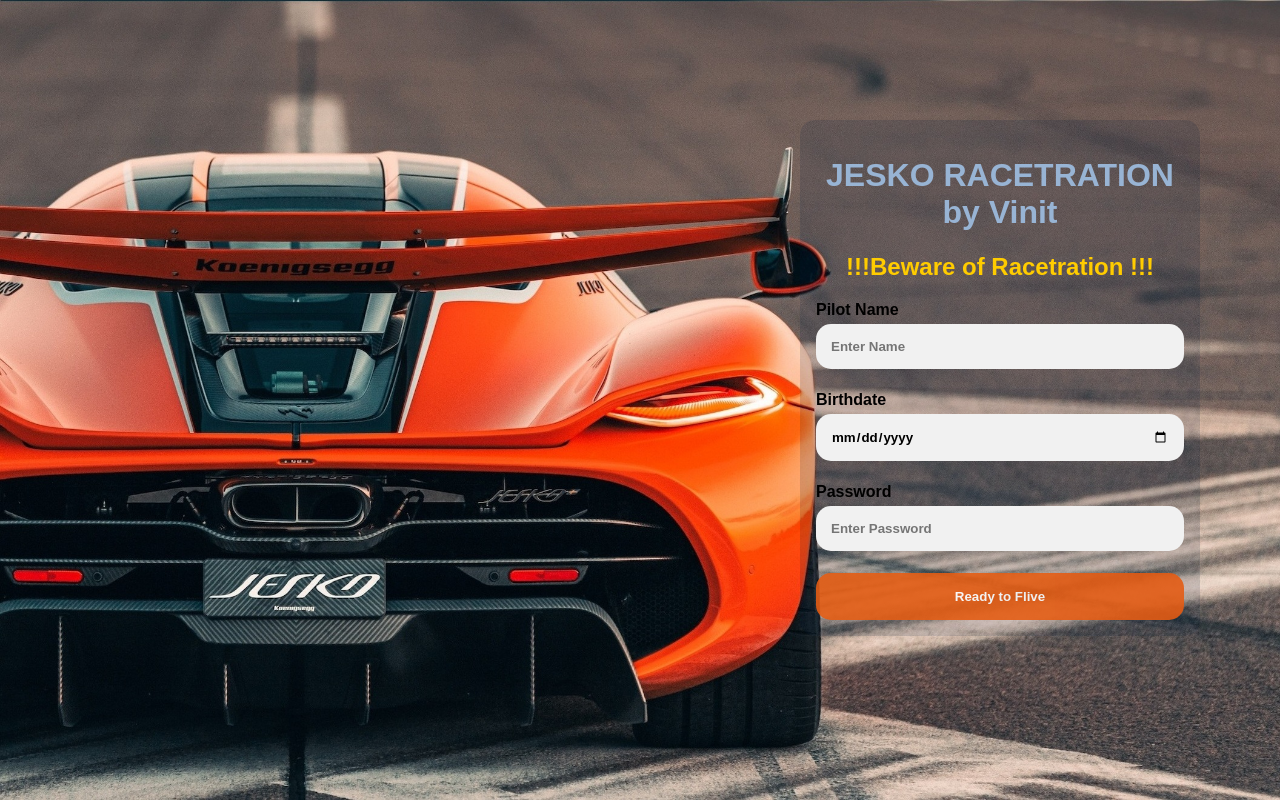
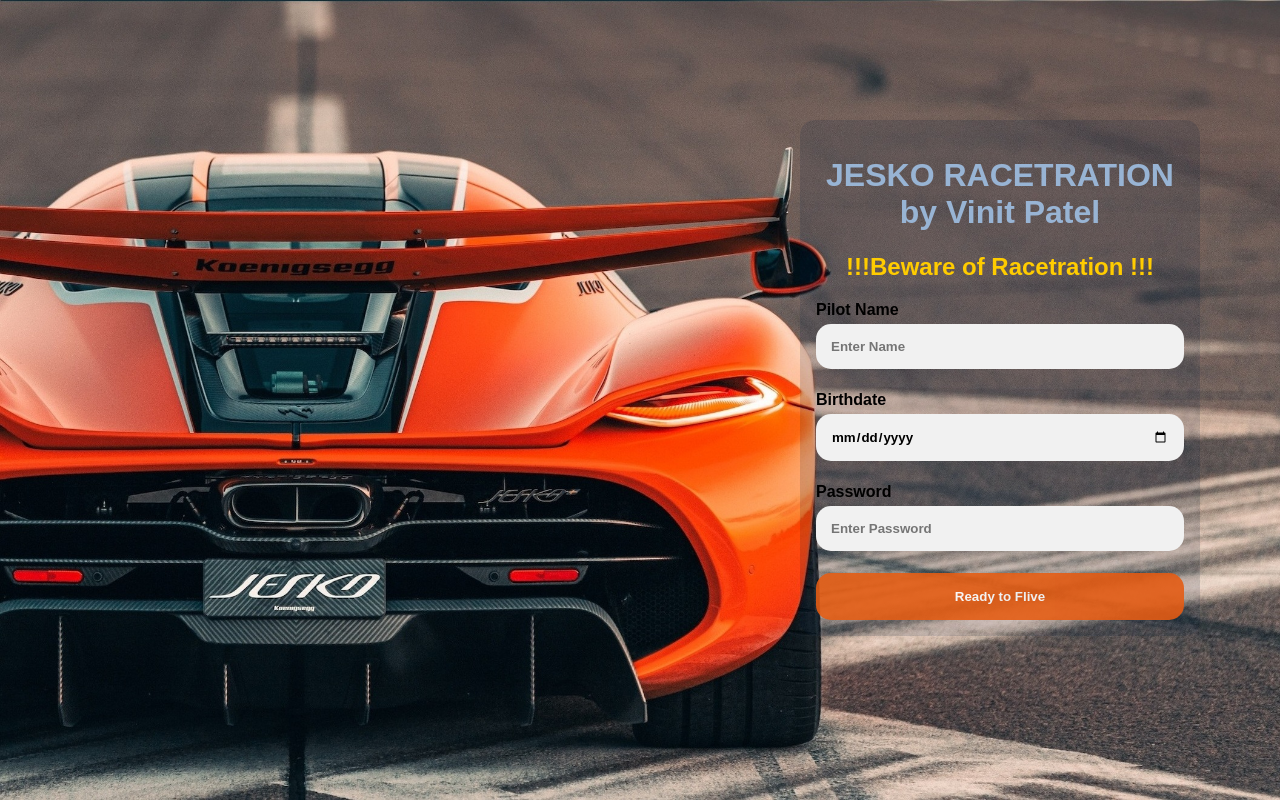
Before and after one commit to vinit-creator/project1, a plain HTML site: page index.html in a window 1280 px wide. Drawn offline with Linux system fonts and the light colour scheme.

Commit message:
Update index.html

```diff
--- a/index.html
+++ b/index.html
@@ -81,7 +81,7 @@ header{
 	<div class="bg">
 		<header></header>
 		<form method="POST" class="container">
-		<h1 style="color:#98b4d4"> JESKO RACETRATION by Vinit </h1>
+		<h1 style="color:#98b4d4"> JESKO RACETRATION by Vinit Patel </h1>
 		<h2 style="color: #ffcc00">!!!Beware of Racetration !!!</h2>
 
 
```
